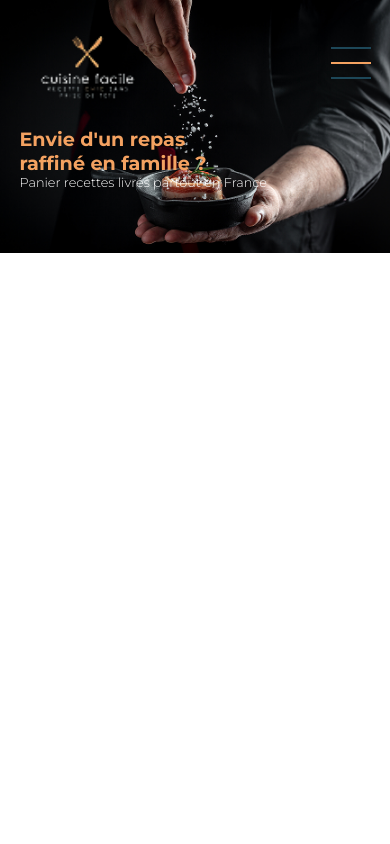
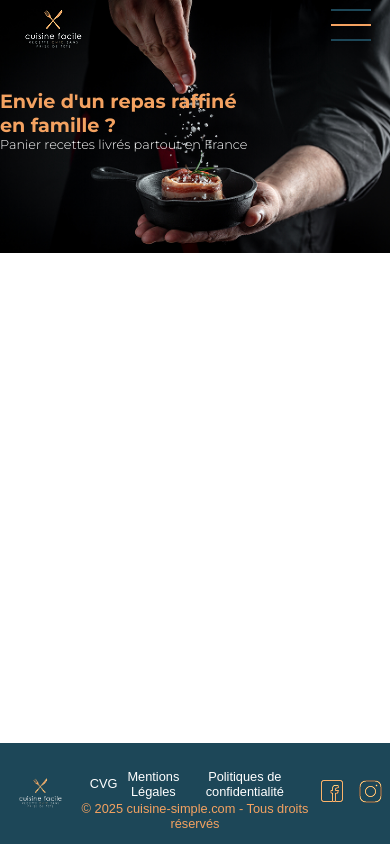
Before and after one commit to celinepatron/cuisine-facile, a plain HTML site: page index.html in a window 390 px wide. Drawn offline with Linux system fonts and the light colour scheme; a web font is replaced by a local one.

Commit message:
CF25/CF32 Fix:header & footer / add mobile first style

```diff
--- a/index.html
+++ b/index.html
@@ -7,7 +7,7 @@
     <link rel="preconnect" href="https://fonts.googleapis.com" />
     <link rel="preconnect" href="https://fonts.gstatic.com" crossorigin />
     <link
-      href="https://fonts.googleapis.com/css2?family=Gluten:wght@100..900&family=Montserrat:ital,wght@0,100..900;1,100..900&display=swap"
+      href="https://fonts.googleapis.com/css2?family=Alumni+Sans:ital,wght@0,100..900;1,100..900&family=Montserrat:ital,wght@0,100..900;1,100..900&display=swap"
       rel="stylesheet"
     />
     <title>Cuisine facile</title>
@@ -67,9 +67,9 @@
     </header>
   -->
     <main></main>
-    <!-- <footer>
-      <aside>
-        <a href="./index.html">
+    <footer>
+      <aside class="footerAside_logo">
+        <a class="footerAside_logo_img" href="./index.html">
           <img src="./assets/images/logoLight.png" alt="logo" />
         </a>
       </aside>
@@ -81,14 +81,24 @@
         </ul>
       </section>
       <aside class="footer_socialMedias">
-        <a href="">
-          <img src="./assets/icons/facebook.png" alt="facebook" />
+        <a class="footer_socialMedia_item" href="">
+          <img
+            class="footer_socialMedia_item_img"
+            src="./assets/icons/facebook.png"
+            alt="facebook"
+          />
         </a>
-        <a href="">
-          <img src="./assets/icons/instagram.png" alt="instagram" />
+        <a class="footer_socialMedia_item" href="">
+          <img
+            class="footer_socialMedia_item_img"
+            src="./assets/icons/instagram.png"
+            alt="instagram"
+          />
         </a>
       </aside>
-      <p class="footer_copyright">&copy; - 2025 - Cuisine Facile</p>
-    </footer> -->
+      <p class="footer_copyright">
+        &copy; 2025 cuisine-simple.com - Tous droits réservés
+      </p>
+    </footer>
   </body>
 </html>
--- a/style.css
+++ b/style.css
@@ -5,17 +5,18 @@
   --color-lightCream: #fff0e5;
   --color-white: #ffff;
 
-  --fnt-familly: "Montserrat", sans-serif;
+  --fnt-familly-ppal: "Montserrat", sans-serif;
+  --fnt-familly-footer: "Alumni Sans", sans-serif;
 }
 
-* {
+body {
   max-width: 100vw;
   margin: 0;
+  font-family: var(--fnt-familly-ppal);
+
 }
 
-img {
-  width: 50px;
-}
+
 /* header Home page */
 .header_home {
   background-image: url(./assets/images/headerImg.png);
@@ -27,7 +28,6 @@ img {
   display: flex;
   width: 100%;
   justify-content: space-between;
-  height: 50%;
   margin: 0;
 }
 
@@ -36,6 +36,7 @@ img {
   justify-content: center;
   align-items: center;
   width: 20%;
+  height: 70%;
 }
 
 .header_homelogo {
@@ -43,7 +44,7 @@ img {
   justify-self: flex-start;
   height: 70%;
   width: 30%;
-  margin: 5% 0;
+  margin: 0;
 }
 
 .logo_img_home {
@@ -51,12 +52,12 @@ img {
 }
 
 .header_home_sect_pres {
-  margin:auto 5%;
+  margin: 9% auto 0 auto;
+  padding: 0;
 }
 
 .headerHome_sect_catphrase {
   color: var(--color-orange);
-  font-family: var(--fnt-familly);
   width: 65%;
   font-weight: 700;
   font-size: 1.2rem;
@@ -65,6 +66,7 @@ img {
 .headerHome_sect_delivery {
   color: var(--color-white);
   font-family: var(--fnt-familly);
+  margin: -5% auto;
   font-weight: 300;
   font-size: 0.8rem;
 }
@@ -82,7 +84,7 @@ img {
   justify-content: center;
   align-items: center;
   width: 20%;
-  margin-left:.2rem;
+  margin-left: 0.2rem;
 }
 
 .logo {
@@ -97,8 +99,7 @@ img {
   display: flex;
   flex-direction: column;
   justify-content: flex-start;
-  padding-top:.6rem ;
-
+  padding-top: 0.6rem;
 }
 .logIn_img,
 .search_img {
@@ -106,9 +107,68 @@ img {
 }
 
 footer {
+  width: 100vw;
+  position: fixed;
+  bottom: 0;
+  height: 12vh;
+  font-family: var(--fnt-familly-footer);
   display: flex;
+  flex-wrap: wrap;
+  justify-content: space-between;
+  align-items: center;
   background-color: var(--color-blue);
 }
+.footerAside_logo {
+  margin-right: auto;
+  width: 20%;
+}
+.footerAside_logo_img img {
+  height: 100%;
+  width: 100%;
+}
+.footer_nav_cvg {
+  display: flex;
+  flex-direction: row;
+  align-items: center;
+  justify-content: space-evenly;
+  width: 60%;
+  height: 20%;
+}
+.nav_cvg_li {
+  width: 90%;
+  display: flex;
+  align-items: center;
+  list-style: none;
+  margin-bottom: 15%;
+  padding: 0;
+}
+.nav_cvg_item {
+  text-align: center;
+  margin: auto ;
+  font-size: 0.8rem;
+  color: var(--color-white);
+}
 
+.footer_socialMedias {
+  display: flex;
+  align-items: center;
+  justify-content: space-evenly;
+  width: 20%;
+}
+.footer_socialMedia_item {
+  margin: auto;
+}
+.footer_socialMedia_item_img {
+  width: auto;
+}
+.footer_copyright {
+  position: absolute;
+  left: 20%;
+  bottom: 0;
+  width: 60%;
+  color: var(--color-orange);
+  text-align: center;
+  font-size: 0.8rem;
+}
 @media (min-width: 601px) {
 }
```
